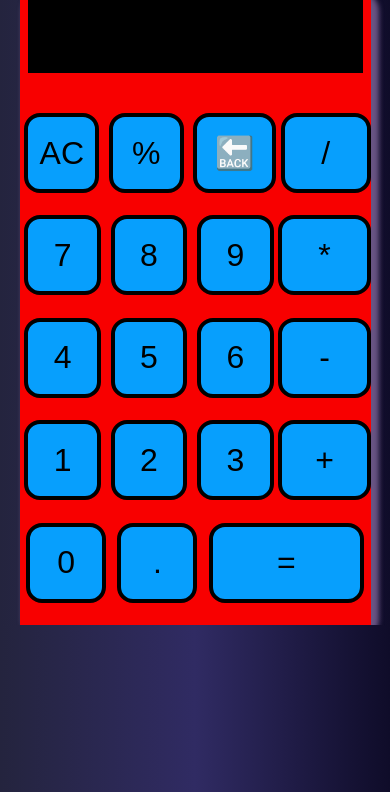
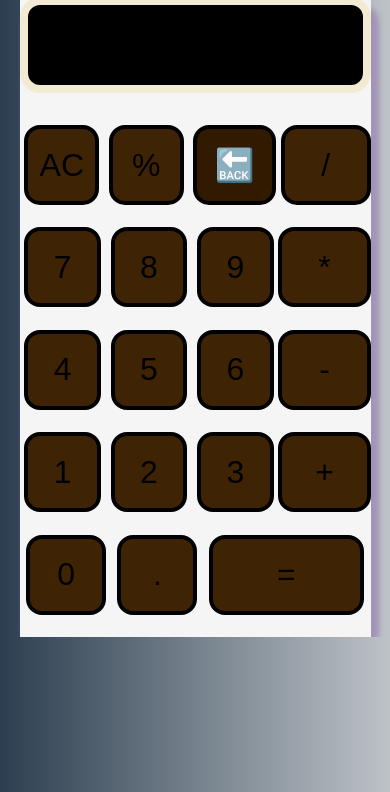
Before and after one commit to EightonLeePaulse12/JS-Calculator, a plain HTML site: page index.html in a window 390 px wide. Shown: the part 52-844 px from the top of the page. Drawn offline with Linux system fonts and the light colour scheme.

Commit message:
FINISHED

```diff
--- a/index.html
+++ b/index.html
@@ -1,21 +1,24 @@
 <!DOCTYPE html>
 <html lang="en">
   <head>
-    <meta charset="UTF-8">
-    <meta http-equiv="X-UA-Compatible" content="IE=edge">
-    <meta name="viewport" content="width=device-width, initial-scale=1.0">
+    <meta charset="UTF-8" />
+    <meta http-equiv="X-UA-Compatible" content="IE=edge" />
+    <meta name="viewport" content="width=device-width, initial-scale=1.0" />
     <title>JS Calculator</title>
-    <link rel="stylesheet" href="./style/style.css">
-    <link rel="stylesheet" href="https://cdnjs.cloudflare.com/ajax/libs/font-awesome/4.7.0/css/font-awesome.min.css">
+    <link rel="stylesheet" href="./style/style.css" />
+    <link
+      rel="stylesheet"
+      href="https://cdnjs.cloudflare.com/ajax/libs/font-awesome/4.7.0/css/font-awesome.min.css"
+    />
   </head>
   <body>
     <div class="space">
       <div class="heading"><h1 class="myCalculator">Calculator</h1></div>
       <div class="calc">
         <form>
-                <input type="text" id="textGoesHere" readonly name="Calculator">
+          <input type="text" id="textGoesHere" readonly name="Calculator" />
         </form>
-            <br>
+        <br />
         <div class="divForButtons">
           <div class="row1">
             <button class="bozo" id="buttons">AC</button>
@@ -50,9 +53,6 @@
       </div>
     </div>
 
-
-
-
     <script src="./script/code.js"></script>
   </body>
 </html>
--- a/style/style.css
+++ b/style/style.css
@@ -1,267 +1,272 @@
-*{
-    margin:0;
-    padding:0;
-    box-sizing:border-box;
+* {
+  margin: 0;
+  padding: 0;
+  box-sizing: border-box;
 }
 
-body{
-    background: #0f0c29;  /* fallback for old browsers */
-    background: -webkit-linear-gradient(to right, #24243e, #302b63, #0f0c29);  /* Chrome 10-25, Safari 5.1-6 */
-    background: linear-gradient(to right, #24243e, #302b63, #0f0c29); /* W3C, IE 10+/ Edge, Firefox 16+, Chrome 26+, Opera 12+, Safari 7+ */
+body {
+  background: #bdc3c7;  /* fallback for old browsers */
+background: -webkit-linear-gradient(to right, #2c3e50, #bdc3c7);  /* Chrome 10-25, Safari 5.1-6 */
+background: linear-gradient(to right, #2c3e50, #bdc3c7); /* W3C, IE 10+/ Edge, Firefox 16+, Chrome 26+, Opera 12+, Safari 7+ */
 
 }
 
-
-
 html,
-body{
+body {
   overflow-x: hidden;
 }
 
-.space{
-    width:100vw;
-    display:flex;
-    flex-direction:column;
-    align-items:center;
+.space {
+  width: 100vw;
+  display: flex;
+  flex-direction: column;
+  align-items: center;
   justify-content: center;
 }
 
-.row1{
-    position:relative;
-    bottom:-8rem;
-    display:flex;
+.row1 {
+  position: relative;
+  bottom: -8rem;
+  display: flex;
   justify-content: space-evenly;
-    width:100%;
+  width: 100%;
 }
 
-.calc{
-    height:40rem;
-    position:relative;
-    width:30rem;
-    margin: 0 2rem;
-    display:flex;
-    border:.5 solid  black !important;
-    border-radius:1rem !important;
-    box-shadow: 5px 10px 5px 3px rgba(153,124,179,0.64);
+#textGoesHere{
+  border-radius:20px !important;
 }
 
-.myCalculator{
-    color: #FFFFFF;
-    text-shadow: 0 0 5px #FFF, 0 0 10px #FFF, 0 0 15px #FFF, 0 0 20px #ff0000, 0 0 30px #ff0000, 0 0 40px #ff0000, 0 0 55px #ff0000, 0 0 75px #ff0000;
-    color: #FFFFFF;
+.calc {
+  height: 40rem;
+  position: relative;
+  width: 30rem;
+  margin: 0 2rem;
+  display: flex;
+  border: 0.5 solid black !important;
+  border-radius: 1rem !important;
+  box-shadow: 5px 10px 5px 3px rgba(153, 124, 179, 0.64);
 }
 
+.myCalculator {
+  color: #444444;
+  margin-bottom:12px;
+/* background: #FFFFFF; */
+text-shadow: 1px 0px 1px #CCCCCC, 0px 1px 1px #EEEEEE, 2px 1px 1px #CCCCCC, 1px 2px 1px #EEEEEE, 3px 2px 1px #CCCCCC, 2px 3px 1px #EEEEEE, 4px 3px 1px #CCCCCC, 3px 4px 1px #EEEEEE, 5px 4px 1px #CCCCCC, 4px 5px 1px #EEEEEE, 6px 5px 1px #CCCCCC, 5px 6px 1px #EEEEEE, 7px 6px 1px #CCCCCC;
+}
 
-input{
-    position:absolute;
-    width:100%;
-    border:.5rem solid rgb(248, 0, 0);
+input {
+  position: absolute;
+  width: 100%;
+  border: 0.5rem solid #F2EAD3;
   background-color: black;
-    font-size:3rem;
-    display:flex;
+  font-size: 3rem;
+  display: flex;
   justify-content: end !important;
   align-items: flex-end;
-    text-align:right;
-    color:white;
-    height:6rem;
+  text-align: right;
+  color: white;
+  height: 6rem;
 }
 
-.divForButtons{
-    background-color: rgb(248, 0, 0);
-    width:100%;
+.divForButtons {
+  background-color: #F5F5F5;
+  width: 100%;
 }
 
-.fa-delete-left{
-    height:5rem;
-    width:6rem;
-    cursor:pointer;
-    background-color:rgb(7,159,253);
-    color:rgb(73, 2, 255) !important;
-    font-size:2rem !important;
+.fa-delete-left {
+  height: 5rem;
+  width: 6rem;
+  cursor: pointer;
+  background-color: #321a00;
+  color: #3F2305 !important;
+  font-size: 2rem !important;
   border-radius: 1rem;
-    border:4px solid black;
+  border: 4px solid black;
 }
 
-.fa-delete-left:hover{
+.fa-delete-left:hover {
   color: rgb(50, 9, 9) !important;
   background-color: white;
 }
 
-#buttons, .buttons{
+#buttons,
+.buttons {
   justify-content: space-around;
-    color:black;
-    font-size:2rem;
-    width:6rem;
-    border:4px solid black;
-    cursor:pointer;
-    height:5rem;
-    margin-bottom:1.4rem;
-    background-color: rgb(7, 159, 253);
-    border-radius:1rem;
+  color: black;
+  font-size: 2rem;
+  width: 6rem;
+  border: 4px solid black;
+  cursor: pointer;
+  height: 5rem;
+  margin-bottom: 1.4rem;
+  background-color: #3F2305;
+  border-radius: 1rem;
 }
 
-.dot{
+.dot {
   justify-content: space-around;
-    color:black;
-    font-size:2rem;
-    width:6rem;
-    border:4px solid black;
-    cursor:pointer;
-    height:5rem;
-    margin-bottom:1.4rem;
-    background-color: rgb(7,159,253);
-    border-radius:1rem;
+  color: black;
+  font-size: 2rem;
+  width: 6rem;
+  border: 4px solid black;
+  cursor: pointer;
+  height: 5rem;
+  margin-bottom: 1.4rem;
+  background-color: #3F2305;
+  border-radius: 1rem;
 }
 
-.dot:hover{
+.dot:hover {
   color: rgb(50, 9, 9);
   background-color: white;
 }
 
-.plus{
+.plus {
   justify-content: space-around;
-    color:black;
-    font-size:2rem;
-    width:6rem;
-    border:4px solid black;
-    cursor:pointer;
-    height:5rem;
-    margin-bottom:1.4rem;
-    background-color: rgb(7,159,253);
-    border-radius:1rem;
+  color: black;
+  font-size: 2rem;
+  width: 6rem;
+  border: 4px solid black;
+  cursor: pointer;
+  height: 5rem;
+  margin-bottom: 1.4rem;
+  background-color: #3F2305;
+  border-radius: 1rem;
 }
 
-.plus:hover{
+.plus:hover {
   color: rgb(50, 9, 9);
   background-color: white;
 }
 
-.minus{
+.minus {
   justify-content: space-around;
-    color:black;
-    font-size:2rem;
-    width:6rem;
-    border:4px solid black;
-    cursor:pointer;
-    height:5rem;
-    margin-bottom:1.4rem;
-    background-color: rgb(7,159,253);
-    border-radius:1rem;
+  color: black;
+  font-size: 2rem;
+  width: 6rem;
+  border: 4px solid black;
+  cursor: pointer;
+  height: 5rem;
+  margin-bottom: 1.4rem;
+  background-color: #3F2305;
+  border-radius: 1rem;
 }
 
-.minus:hover{
+.minus:hover {
   color: rgb(50, 9, 9);
   background-color: white;
 }
 
-.division{
+.division {
   justify-content: space-around;
-    color:black;
-    font-size:2rem;
-    width:6rem;
-    border:4px solid black;
-    cursor:pointer;
-    height:5rem;
-    margin-bottom:1.4rem;
-    background-color: rgb(7,159,253);
-    border-radius:1rem;
+  color: black;
+  font-size: 2rem;
+  width: 6rem;
+  border: 4px solid black;
+  cursor: pointer;
+  height: 5rem;
+  margin-bottom: 1.4rem;
+  background-color: #3F2305;
+  border-radius: 1rem;
 }
 
-.division:hover{
+.division:hover {
   color: rgb(50, 9, 9);
   background-color: white;
 }
 
-.multiply{
+.multiply {
   justify-content: space-around;
-    color:black;
-    font-size:2rem;
-    width:6rem;
-    border:4px solid black;
-    cursor:pointer;
-    height:5rem;
-    margin-bottom:1.4rem;
-    background-color: rgb(7,159,253);
-    border-radius:1rem;
+  color: black;
+  font-size: 2rem;
+  width: 6rem;
+  border: 4px solid black;
+  cursor: pointer;
+  height: 5rem;
+  margin-bottom: 1.4rem;
+  background-color: #3F2305;
+  border-radius: 1rem;
 }
 
-.multiply:hover{
+.multiply:hover {
   color: rgb(50, 9, 9);
   background-color: white;
 }
 
-#buttons:hover{
+#buttons:hover {
   color: rgb(50, 9, 9);
   background-color: white;
 }
 
-.equal{
-    width:13.2rem !important;
-    margin-left:.1rem;
+.equal {
+  width: 13.2rem !important;
+  margin-left: 0.1rem;
 }
 
-.equal{
+.equal {
   justify-content: space-around;
-    color:black;
-    font-size:2rem;
-    width:6rem;
-    border:4px solid black;
-    cursor:pointer;
-    height:5rem;
-    margin-bottom:1.4rem;
-    background-color: rgb(7,159,253);
-    border-radius:1rem;
+  color: black;
+  font-size: 2rem;
+  width: 6rem;
+  border: 4px solid black;
+  cursor: pointer;
+  height: 5rem;
+  margin-bottom: 1.4rem;
+  background-color: #3F2305;
+  border-radius: 1rem;
 }
 
-.equal:hover{
+.equal:hover {
   color: rgb(50, 9, 9);
   background-color: white;
 }
 
-@media (max-width:477px){
-    .calc{
-        width:90%;
+@media (max-width: 477px) {
+  .calc {
+    width: 90%;
   }
 }
 
-@media (max-width:435px){
-    #buttons, .buttons{
-        width:5.5rem;
+@media (max-width: 435px) {
+  #buttons,
+  .buttons {
+    width: 5.5rem;
   }
 
-    .dot{
-        width:5.5rem;
+  .dot {
+    width: 5.5rem;
   }
 
-    .fa-delete-left{
-        width:5.5rem;
+  .fa-delete-left {
+    width: 5.5rem;
   }
-    .equal{
-        width:11.5rem !important;
+  .equal {
+    width: 11.5rem !important;
   }
 }
 
-@media (max-width:402px){
-    #buttons, .buttons{
-        width:5rem;
-        margin-left:.3rem;
-        margin-right:.3rem;
+@media (max-width: 402px) {
+  #buttons,
+  .buttons {
+    width: 5rem;
+    margin-left: 0.3rem;
+    margin-right: 0.3rem;
   }
 
-    .dot{
-        width:5rem;
-        margin-left:.3rem;
-        margin-right:.3rem;
+  .dot {
+    width: 5rem;
+    margin-left: 0.3rem;
+    margin-right: 0.3rem;
   }
 
-    .fa-delete-left{
-        margin-left:.3rem;
-        margin-right:.3rem;
+  .fa-delete-left {
+    margin-left: 0.3rem;
+    margin-right: 0.3rem;
   }
 
-    .equal{
-        width:9.7rem !important;
-        margin-left:.3rem;
-        margin-right:.3rem;
+  .equal {
+    width: 9.7rem !important;
+    margin-left: 0.3rem;
+    margin-right: 0.3rem;
   }
 }
```
Also changed, not shown: script/code.js (+100 -115 lines). Lines whose indentation alone changed are shown as unchanged.
